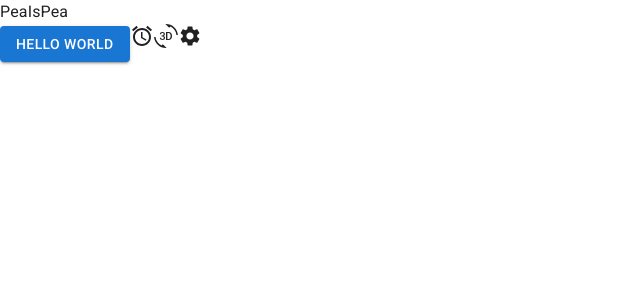
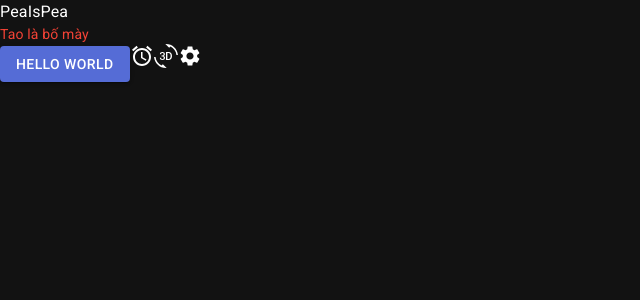
Before and after one commit to PeaIsPea/Tasko-Web, a React (Vite) app: page / in a window 1280 px wide. Shown: the top 300 px of the page, without its empty margins (0-640 px from the left). Built offline with nearby package versions, Linux system fonts and the light colour scheme.

Commit message:
add_theming

```diff
--- a/src/App.jsx
+++ b/src/App.jsx
@@ -1,8 +1,9 @@
-
 import Button from '@mui/material/Button'
 import AccessAlarmIcon from '@mui/icons-material/AccessAlarm'
 import ThreeDRotation from '@mui/icons-material/ThreeDRotation'
 import Settings from '@mui/icons-material/Settings'
+import Typography from '@mui/material/Typography'
+
 
 
 function App() {
@@ -10,6 +11,7 @@
   return (
     <>
       <div>PeaIsPea</div>
+      <Typography variant='body2' color="text.secondary">Tao là bố mày</Typography>
       <Button variant="contained">Hello world</Button>
       <AccessAlarmIcon></AccessAlarmIcon>
       <ThreeDRotation></ThreeDRotation>
--- a/src/main.jsx
+++ b/src/main.jsx
@@ -2,10 +2,14 @@
 import ReactDOM from 'react-dom/client'
 import App from './App.jsx'
 import CssBaseline from '@mui/material/CssBaseline'
+import { ThemeProvider } from '@mui/material/styles'
+import theme from './theme.js'
 
 ReactDOM.createRoot(document.getElementById('root')).render(
   <React.StrictMode>
-    <CssBaseline />
-    <App />
+    <ThemeProvider theme={theme}>
+      <CssBaseline />
+      <App />
+    </ThemeProvider>
   </React.StrictMode>
 )
--- /dev/null
+++ b/src/theme.js
@@ -0,0 +1,25 @@
+import { createTheme } from '@mui/material/styles'
+import { red } from '@mui/material/colors'
+import { light } from '@mui/material/styles/createPalette'
+
+// Create a theme instance.
+const theme = createTheme({
+  cssVariables: true,
+  palette: {
+    mode: "dark",
+    primary: {
+      main: '#556cd6'
+    },
+    secondary: {
+      main: '#19857b'
+    },
+    error: {
+      main: red.A400
+    },
+    text: {
+      secondary: red[500]
+    }
+  },
+})
+
+export default theme
```
